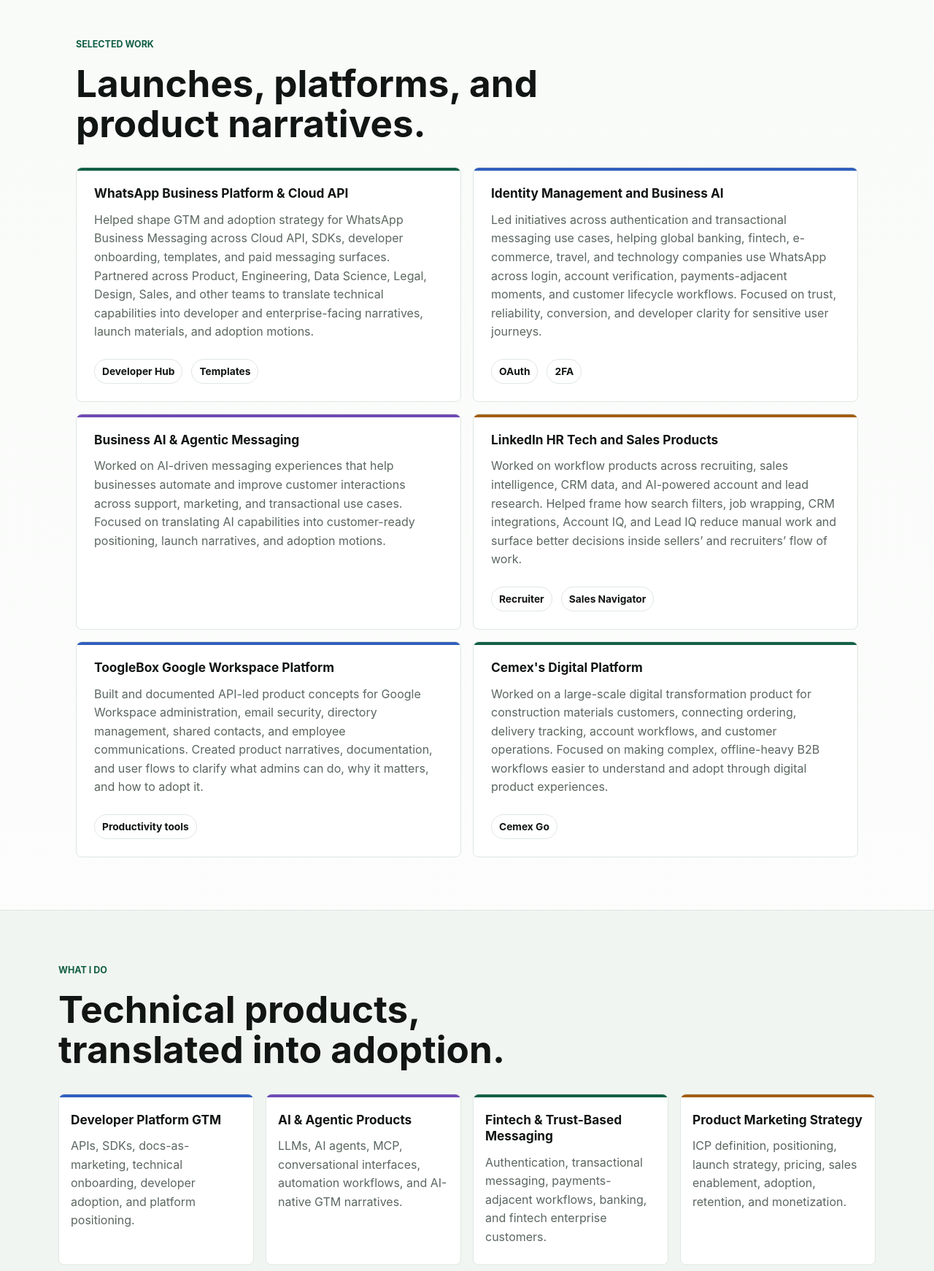
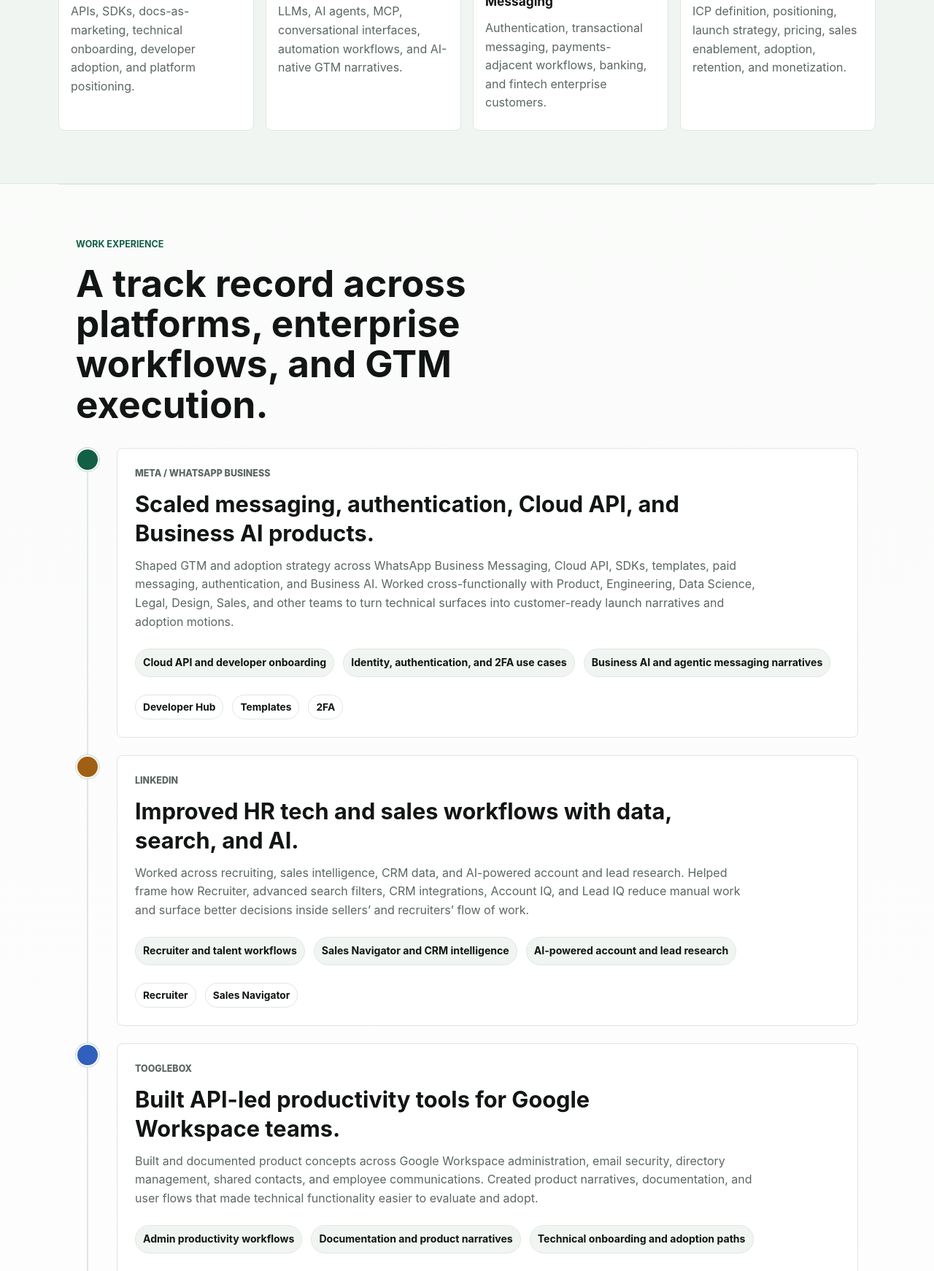
Before and after one commit to jrieras/portfolio, a plain HTML site: page index.html in a window 1280 px wide. Shown: the part 1058-2800 px from the top of the page at 73% size. Drawn offline with Linux system fonts and the light colour scheme.

Commit message:
some changes based on michael's feedback
adjustments

```diff
--- a/index.html
+++ b/index.html
@@ -15,10 +15,8 @@
       <nav class="nav" aria-label="Main navigation">
         <a class="brand" href="#top" aria-label="JR home">JR</a>
         <div class="nav-links">
-          <a href="#work">Work</a>
           <a href="#capabilities">What I Do</a>
-          <a href="#writing">Writing</a>
-          <a href="#about">About</a>
+          <a href="#experience">Work Experience</a>
           <a href="#contact">Contact</a>
         </div>
       </nav>
@@ -41,8 +39,8 @@
             API-led products.
           </p>
           <div class="button-row" aria-label="Primary actions">
-            <a class="button primary" href="#work">View selected work</a>
-            <a class="button secondary" href="#writing">Read my thinking</a>
+            <a class="button primary" href="#capabilities">What I do</a>
+            <a class="button secondary" href="#experience">View experience</a>
           </div>
         </div>
         <aside class="hero-visual" aria-label="JR pixel portrait and positioning summary">
@@ -63,109 +61,6 @@
             <span>Storyteller</span>
           </div>
         </aside>
-      </section>
-
-      <section class="section signal-strip" aria-label="Core strengths">
-        <div>
-          <span>01</span>
-          <strong>Turn infrastructure into narrative</strong>
-        </div>
-        <div>
-          <span>02</span>
-          <strong>Launch with cross-functional trust</strong>
-        </div>
-        <div>
-          <span>03</span>
-          <strong>Drive adoption across technical buyers</strong>
-        </div>
-      </section>
-
-      <section class="section work-section" id="work">
-        <div class="section-heading">
-          <p class="eyebrow">Selected Work</p>
-          <h2>Launches, platforms, and product narratives.</h2>
-        </div>
-        <div class="card-grid two-column">
-          <article class="card accent-green">
-            <h3>WhatsApp Business Platform &amp; Cloud API</h3>
-            <p>
-              Helped shape GTM and adoption strategy for WhatsApp Business Messaging
-              across Cloud API, SDKs, developer onboarding, templates, and paid messaging
-              surfaces. Partnered across Product, Engineering, Data Science, Legal, Design,
-              Sales, and other teams to translate technical capabilities into developer and
-              enterprise-facing narratives, launch materials, and adoption motions.
-            </p>
-            <div class="card-links" aria-label="WhatsApp proof links">
-              <a href="https://whatsappbusiness.com/developers/developer-hub/">Developer Hub</a>
-              <a href="https://developers.facebook.com/documentation/business-messaging/whatsapp/templates/overview">Templates</a>
-            </div>
-          </article>
-
-          <article class="card accent-blue">
-            <h3>Identity Management and Business AI</h3>
-            <p>
-              Led initiatives across authentication and transactional messaging use cases,
-              helping global banking, fintech, e-commerce, travel, and technology companies
-              use WhatsApp across login, account verification, payments-adjacent moments,
-              and customer lifecycle workflows. Focused on trust, reliability, conversion,
-              and developer clarity for sensitive user journeys.
-            </p>
-            <div class="card-links" aria-label="Authentication proof links">
-              <a href="https://developers.facebook.com/documentation/business-messaging/whatsapp/templates/authentication-templates/zero-tap-authentication-templates/">OAuth</a>
-              <a href="https://developers.facebook.com/documentation/business-messaging/whatsapp/about-the-platform#authentication-and-authorization">2FA</a>
-            </div>
-          </article>
-
-          <article class="card accent-violet">
-            <h3>Business AI &amp; Agentic Messaging</h3>
-            <p>
-              Worked on AI-driven messaging experiences that help businesses automate and
-              improve customer interactions across support, marketing, and transactional
-              use cases. Focused on translating AI capabilities into customer-ready
-              positioning, launch narratives, and adoption motions.
-            </p>
-          </article>
-
-          <article class="card accent-amber">
-            <h3>LinkedIn HR Tech and Sales Products</h3>
-            <p>
-              Worked on workflow products across recruiting, sales intelligence, CRM data,
-              and AI-powered account and lead research. Helped frame how search filters,
-              job wrapping, CRM integrations, Account IQ, and Lead IQ reduce manual work
-              and surface better decisions inside sellers’ and recruiters’ flow of work.
-            </p>
-            <div class="card-links" aria-label="LinkedIn proof links">
-              <a href="https://www.linkedin.com/help/recruiter/answer/a414344">Recruiter</a>
-              <a href="https://business.linkedin.com/sales-solutions/sales-navigator">Sales Navigator</a>
-            </div>
-          </article>
-
-          <article class="card accent-blue">
-            <h3>ToogleBox Google Workspace Platform</h3>
-            <p>
-              Built and documented API-led product concepts for Google Workspace
-              administration, email security, directory management, shared contacts, and
-              employee communications. Created product narratives, documentation, and user
-              flows to clarify what admins can do, why it matters, and how to adopt it.
-            </p>
-            <div class="card-links" aria-label="ToogleBox proof links">
-              <a href="https://www.tooglebox.com/tooglebox-features">Productivity tools</a>
-            </div>
-          </article>
-
-          <article class="card accent-green">
-            <h3>Cemex's Digital Platform</h3>
-            <p>
-              Worked on a large-scale digital transformation product for construction
-              materials customers, connecting ordering, delivery tracking, account workflows,
-              and customer operations. Focused on making complex, offline-heavy B2B workflows
-              easier to understand and adopt through digital product experiences.
-            </p>
-            <div class="card-links" aria-label="Cemex proof links">
-              <a href="https://www.cemexusa.com/cemex-go">Cemex Go</a>
-            </div>
-          </article>
-        </div>
       </section>
 
       <section class="section capability-section" id="capabilities">
@@ -208,57 +103,103 @@
         </div>
       </section>
 
-      <section class="section writing-section" id="writing">
+      <section class="section experience-section" id="experience">
         <div class="section-heading">
-          <p class="eyebrow">Writing</p>
-          <h2>Thinking at the edge of platforms, agents, and GTM.</h2>
+          <p class="eyebrow">Work Experience</p>
+          <h2>A track record across platforms, enterprise workflows, and GTM execution.</h2>
         </div>
-        <div class="card-grid three-column">
-          <article class="card writing-card">
-            <h3><a href="#">The next banking interface is not an app</a></h3>
+        <div class="timeline" aria-label="Chronological work experience and wins">
+          <article class="timeline-item accent-green">
+            <div class="timeline-marker" aria-hidden="true"></div>
+            <div class="timeline-content">
+              <p class="timeline-meta">Meta / WhatsApp Business</p>
+              <h3>Scaled messaging, authentication, Cloud API, and Business AI products.</h3>
               <p>
-              A perspective on agentic banking, APIs, MCP, CLI, and why financial workflows
-              will increasingly be triggered by agents and automations.
+                Shaped GTM and adoption strategy across WhatsApp Business Messaging, Cloud
+                API, SDKs, templates, paid messaging, authentication, and Business AI. Worked
+                cross-functionally with Product, Engineering, Data Science, Legal, Design,
+                Sales, and other teams to turn technical surfaces into customer-ready launch
+                narratives and adoption motions.
               </p>
+              <div class="win-list">
+                <span>Cloud API and developer onboarding</span>
+                <span>Identity, authentication, and 2FA use cases</span>
+                <span>Business AI and agentic messaging narratives</span>
+              </div>
+              <div class="card-links" aria-label="Meta and WhatsApp proof links">
+                <a href="https://whatsappbusiness.com/developers/developer-hub/">Developer Hub</a>
+                <a href="https://developers.facebook.com/documentation/business-messaging/whatsapp/templates/overview">Templates</a>
+                <a href="https://developers.facebook.com/documentation/business-messaging/whatsapp/about-the-platform#authentication-and-authorization">2FA</a>
+              </div>
+            </div>
           </article>
 
-          <article class="card writing-card">
-            <h3><a href="#">Why developer products need both docs and narrative</a></h3>
+          <article class="timeline-item accent-amber">
+            <div class="timeline-marker" aria-hidden="true"></div>
+            <div class="timeline-content">
+              <p class="timeline-meta">LinkedIn</p>
+              <h3>Improved HR tech and sales workflows with data, search, and AI.</h3>
               <p>
-              Docs tell developers how something works. Product marketing helps them
-              understand why it matters, what to build, and how to evaluate the tradeoffs.
+                Worked across recruiting, sales intelligence, CRM data, and AI-powered
+                account and lead research. Helped frame how Recruiter, advanced search
+                filters, CRM integrations, Account IQ, and Lead IQ reduce manual work and
+                surface better decisions inside sellers’ and recruiters’ flow of work.
               </p>
+              <div class="win-list">
+                <span>Recruiter and talent workflows</span>
+                <span>Sales Navigator and CRM intelligence</span>
+                <span>AI-powered account and lead research</span>
+              </div>
+              <div class="card-links" aria-label="LinkedIn proof links">
+                <a href="https://www.linkedin.com/help/recruiter/answer/a414344">Recruiter</a>
+                <a href="https://business.linkedin.com/sales-solutions/sales-navigator">Sales Navigator</a>
+              </div>
+            </div>
           </article>
 
-          <article class="card writing-card">
-            <h3><a href="#">WhatsApp as financial infrastructure</a></h3>
+          <article class="timeline-item accent-blue">
+            <div class="timeline-marker" aria-hidden="true"></div>
+            <div class="timeline-content">
+              <p class="timeline-meta">ToogleBox</p>
+              <h3>Built API-led productivity tools for Google Workspace teams.</h3>
               <p>
-              A view on authentication, transactions, support, remittances, and business
-              messaging as a trusted layer for financial interactions.
+                Built and documented product concepts across Google Workspace administration,
+                email security, directory management, shared contacts, and employee
+                communications. Created product narratives, documentation, and user flows
+                that made technical functionality easier to evaluate and adopt.
               </p>
+              <div class="win-list">
+                <span>Admin productivity workflows</span>
+                <span>Documentation and product narratives</span>
+                <span>Technical onboarding and adoption paths</span>
+              </div>
+              <div class="card-links" aria-label="ToogleBox proof links">
+                <a href="https://www.tooglebox.com/tooglebox-features">Productivity tools</a>
+              </div>
+            </div>
           </article>
+
+          <article class="timeline-item accent-violet">
+            <div class="timeline-marker" aria-hidden="true"></div>
+            <div class="timeline-content">
+              <p class="timeline-meta">Cemex</p>
+              <h3>Supported digital transformation for construction materials customers.</h3>
+              <p>
+                Worked on Cemex's digital platform for ordering, delivery tracking, account
+                workflows, and customer operations. Focused on making complex, offline-heavy
+                B2B workflows easier to understand and adopt through digital product
+                experiences.
+              </p>
+              <div class="win-list">
+                <span>B2B digital ordering</span>
+                <span>Customer operations workflows</span>
+                <span>Enterprise adoption in traditional industries</span>
               </div>
-      </section>
-
-      <section class="section about-section" id="about">
-        <div class="section-heading">
-          <p class="eyebrow">About</p>
-          <h2>A GTM leader for technical products that need trust, clarity, and adoption.</h2>
+              <div class="card-links" aria-label="Cemex proof links">
+                <a href="https://www.cemexusa.com/cemex-go">Cemex Go</a>
               </div>
-        <div class="about-body">
-          <p class="about-copy">
-            I’m a Product &amp; GTM leader with experience across Meta, WhatsApp Business
-            Messaging, APIs, SDKs, Business AI, fintech-adjacent workflows, and enterprise
-            adoption. My work has spanned Meta, LinkedIn, Cemex, and early-stage platform
-            products. I work with Product, Engineering, Data Science, Legal, Design, and Sales
-            to turn technical products into clear narratives and scalable GTM motions.
-          </p>
-          <div class="interest-list" aria-label="Interests and differentiators">
-            <span>Agentic banking</span>
-            <span>Developer adoption</span>
-            <span>Messaging infrastructure</span>
-            <span>Clear technical storytelling</span>
             </div>
+          </article>
         </div>
       </section>
 
--- a/styles.css
+++ b/styles.css
@@ -109,7 +109,7 @@
 
 .hero {
   display: grid;
-  grid-template-columns: minmax(0, 1.08fr) minmax(340px, 0.92fr);
+  grid-template-columns: minmax(0, 1.18fr) minmax(300px, 0.72fr);
   gap: var(--space-6);
   align-items: start;
   min-height: auto;
@@ -214,6 +214,8 @@
 .hero-visual {
   position: relative;
   overflow: hidden;
+  width: min(100%, 420px);
+  justify-self: end;
   border: 1px solid var(--border);
   border-radius: var(--radius);
   background:
@@ -404,6 +406,98 @@
   margin-left: auto;
 }
 
+.experience-section {
+  border-top: 1px solid var(--border);
+}
+
+.timeline {
+  position: relative;
+  display: grid;
+  gap: var(--space-4);
+}
+
+.timeline::before {
+  content: "";
+  position: absolute;
+  top: 18px;
+  bottom: 18px;
+  left: 15px;
+  width: 2px;
+  background: var(--border);
+}
+
+.timeline-item {
+  position: relative;
+  display: grid;
+  grid-template-columns: 32px minmax(0, 1fr);
+  gap: var(--space-4);
+}
+
+.timeline-marker {
+  position: relative;
+  z-index: 1;
+  width: 32px;
+  height: 32px;
+  border: 2px solid var(--surface);
+  border-radius: 50%;
+  background: var(--accent);
+  box-shadow: 0 0 0 1px var(--border-strong);
+}
+
+.timeline-item.accent-blue .timeline-marker {
+  background: var(--blue);
+}
+
+.timeline-item.accent-violet .timeline-marker {
+  background: var(--violet);
+}
+
+.timeline-item.accent-amber .timeline-marker {
+  background: var(--amber);
+}
+
+.timeline-content {
+  padding: var(--space-4);
+  border: 1px solid var(--border);
+  border-radius: var(--radius);
+  background: var(--surface);
+}
+
+.timeline-content h3 {
+  max-width: 780px;
+  font-size: clamp(1.35rem, 2.4vw, 2rem);
+}
+
+.timeline-content p {
+  max-width: 860px;
+  color: var(--muted);
+}
+
+.timeline-meta {
+  margin-bottom: var(--space-2);
+  color: var(--accent);
+  font-size: 0.78rem;
+  font-weight: 800;
+  text-transform: uppercase;
+}
+
+.win-list {
+  display: flex;
+  flex-wrap: wrap;
+  gap: var(--space-2);
+  margin-top: var(--space-4);
+}
+
+.win-list span {
+  padding: 7px 10px;
+  border: 1px solid var(--border);
+  border-radius: 999px;
+  background: var(--surface-muted);
+  color: var(--text);
+  font-size: 0.88rem;
+  font-weight: 700;
+}
+
 .card p {
   margin-bottom: 0;
   color: var(--muted);
@@ -522,7 +616,6 @@
 
 @media (max-width: 920px) {
   .hero,
-  .about-section,
   .contact-section,
   .signal-strip {
     grid-template-columns: 1fr;
@@ -587,7 +680,8 @@
   }
 
   .hero-visual {
-    max-width: 380px;
+    max-width: 340px;
+    justify-self: center;
     margin: 0 auto;
   }
 
@@ -627,6 +721,24 @@
     width: 100%;
   }
 
+  .timeline::before {
+    left: 12px;
+  }
+
+  .timeline-item {
+    grid-template-columns: 26px minmax(0, 1fr);
+    gap: var(--space-3);
+  }
+
+  .timeline-marker {
+    width: 26px;
+    height: 26px;
+  }
+
+  .timeline-content {
+    padding: var(--space-3);
+  }
+
   .footer {
     flex-direction: column;
   }
```
Also changed, not shown: 1 other file. Lines whose indentation alone changed are shown as unchanged.
